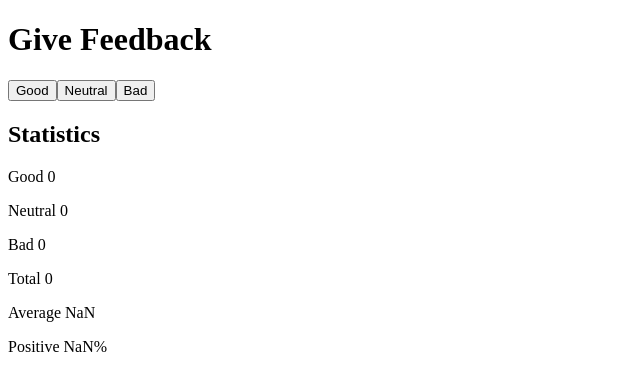
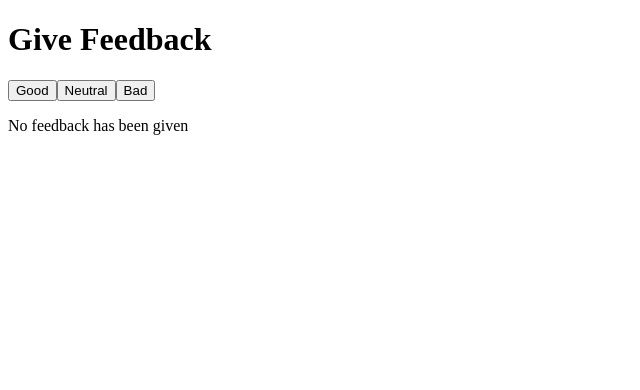
Before and after one commit to dcoates83/Full-Stack-open-2021, a React (Create React App) app in the folder part1/unicafe/: page / in a window 1280 px wide. Shown: the top 390 px of the page, without its empty margins (0-640 px from the left). Built offline with nearby package versions, Linux system fonts and the light colour scheme.

Commit message:
finished exercise 1.9

```diff
--- a/part1/unicafe/src/App.js
+++ b/part1/unicafe/src/App.js
@@ -3,7 +3,14 @@ import React, { useState } from 'react'
 const Button = (props)=>{
   return <button onClick={props.handleClick}>{props.text}</button>
 }
-const Statistics = ({clicks}) => {
+const Statistics = ({ clicks }) => {
+  if (clicks.total === 0) {
+    return (
+      <div>
+        <p>No feedback has been given</p>
+      </div>
+    )
+  }
   return(
   <div>
       <h2>Statistics</h2>
@@ -54,7 +61,7 @@ const App = () => {
       <Button handleClick={handleGood} text="Good" />
       <Button handleClick={handleNeutral} text="Neutral" />
       <Button handleClick={handleBad} text="Bad" />
-    <Statistics clicks={clicks}/>
+      <Statistics clicks={clicks}/>
 
 
     </div>
```
